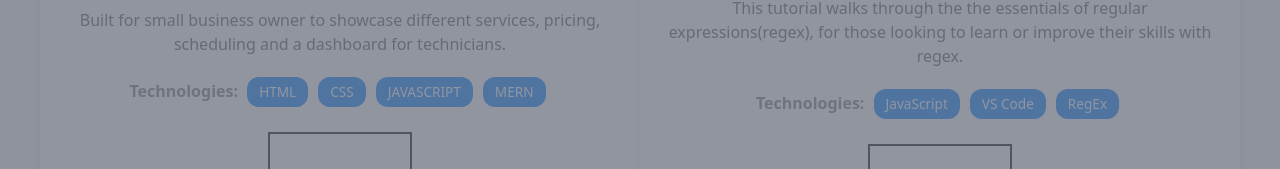
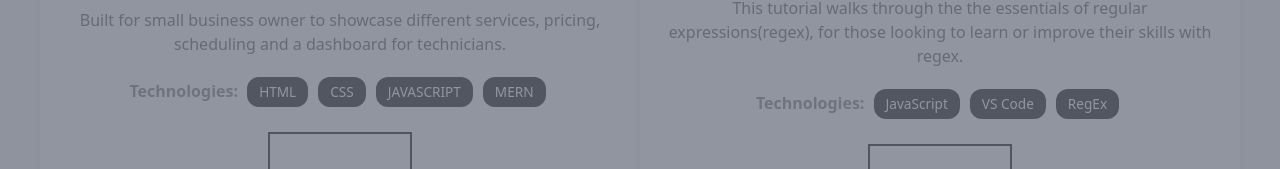
Before and after one commit to galessalazar/gale_salazar, a React (Vite) app: page /projects in a window 1280 px wide. Shown: the part 562-731 px from the top of the page. Built offline with nearby package versions, Linux system fonts and the light colour scheme.

Commit message:
updated tech tags

```diff
--- a/src/components/ProjectsPage.jsx
+++ b/src/components/ProjectsPage.jsx
@@ -100,7 +100,7 @@ const Technologies = styled.p`
 
 const TechTag = styled.span`
   display: inline-block;
-  background-color: #007bff;
+  background-color:rgb(4, 5, 5);
   color: white;
   font-size: 0.85rem;
   border-radius: 12px;
```
